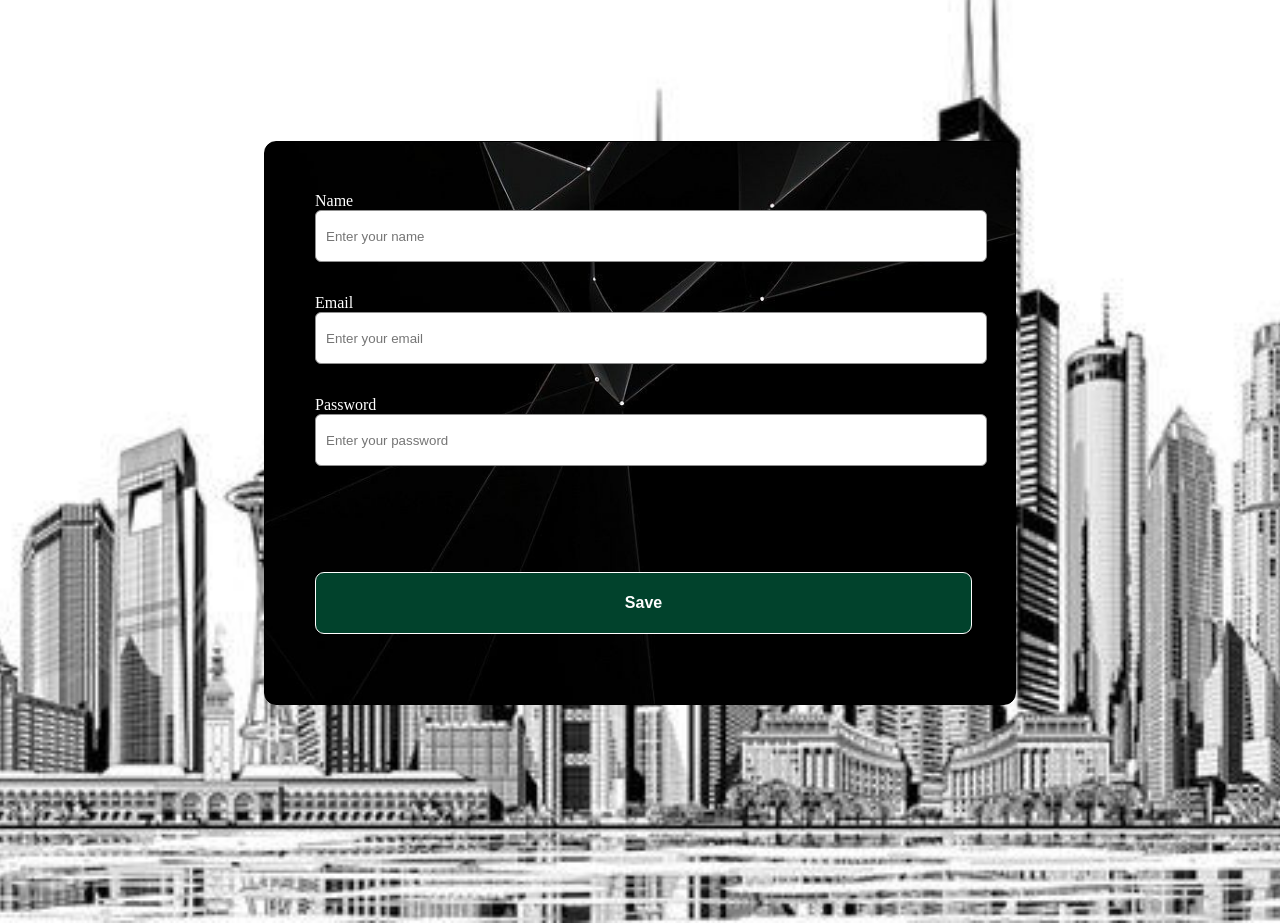
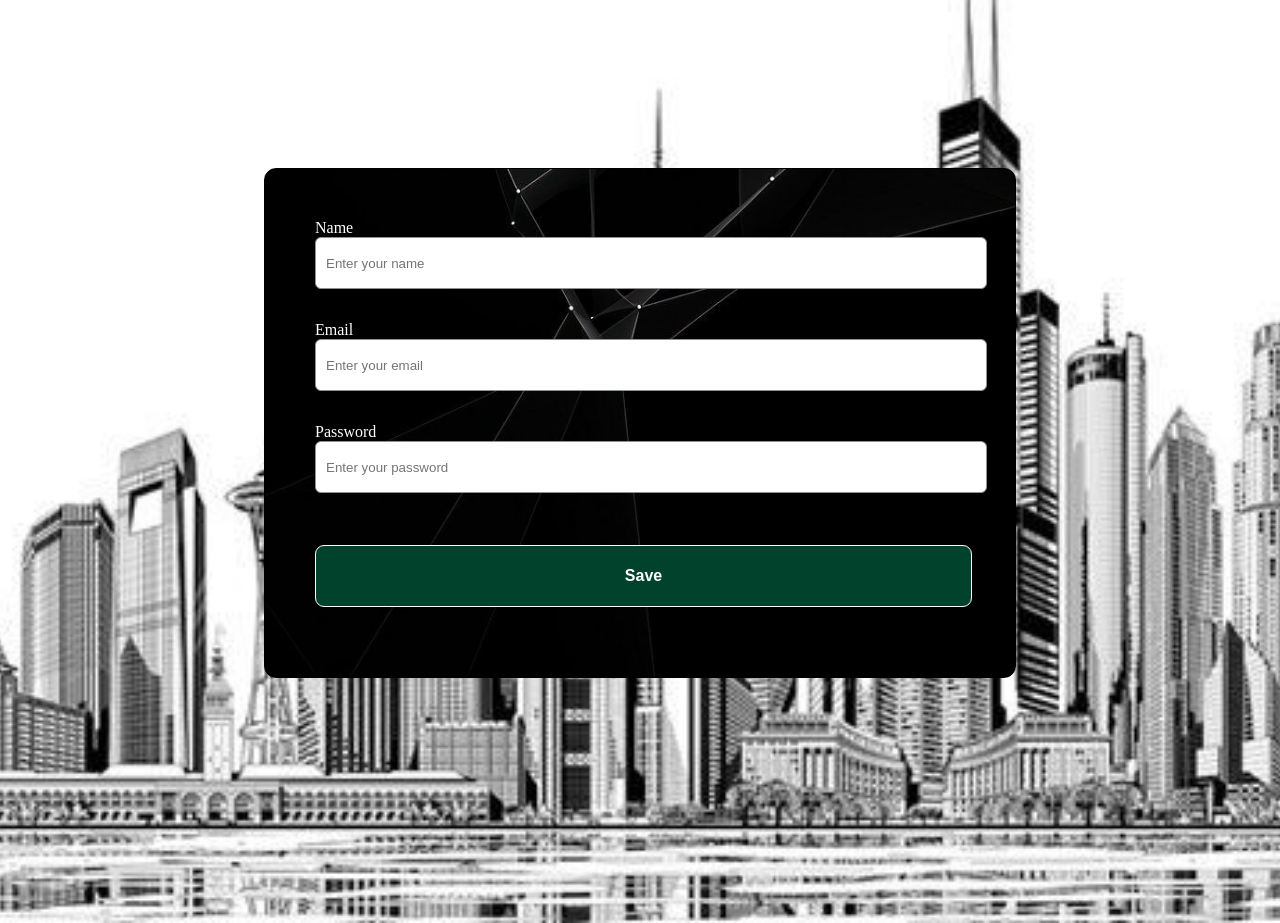
Before and after one commit to Hira-mumtaz/JS-Form-validation, a plain HTML site: page index.html in a window 1280 px wide. Shown: the top 923 px of the page. Drawn offline with Linux system fonts and the light colour scheme.

Commit message:
change in design

```diff
--- a/index.html
+++ b/index.html
@@ -19,7 +19,7 @@
         <p id="erroremail"></p>
 
         <label>Password</label>
-        <input type="password" id="password" placeholder="Enter your password"><br><br><br>
+        <input type="password" id="password" placeholder="Enter your password">
         <p id="errorpasswod"></p>
 
         <button type="submit" class="save">Save</button>
```
